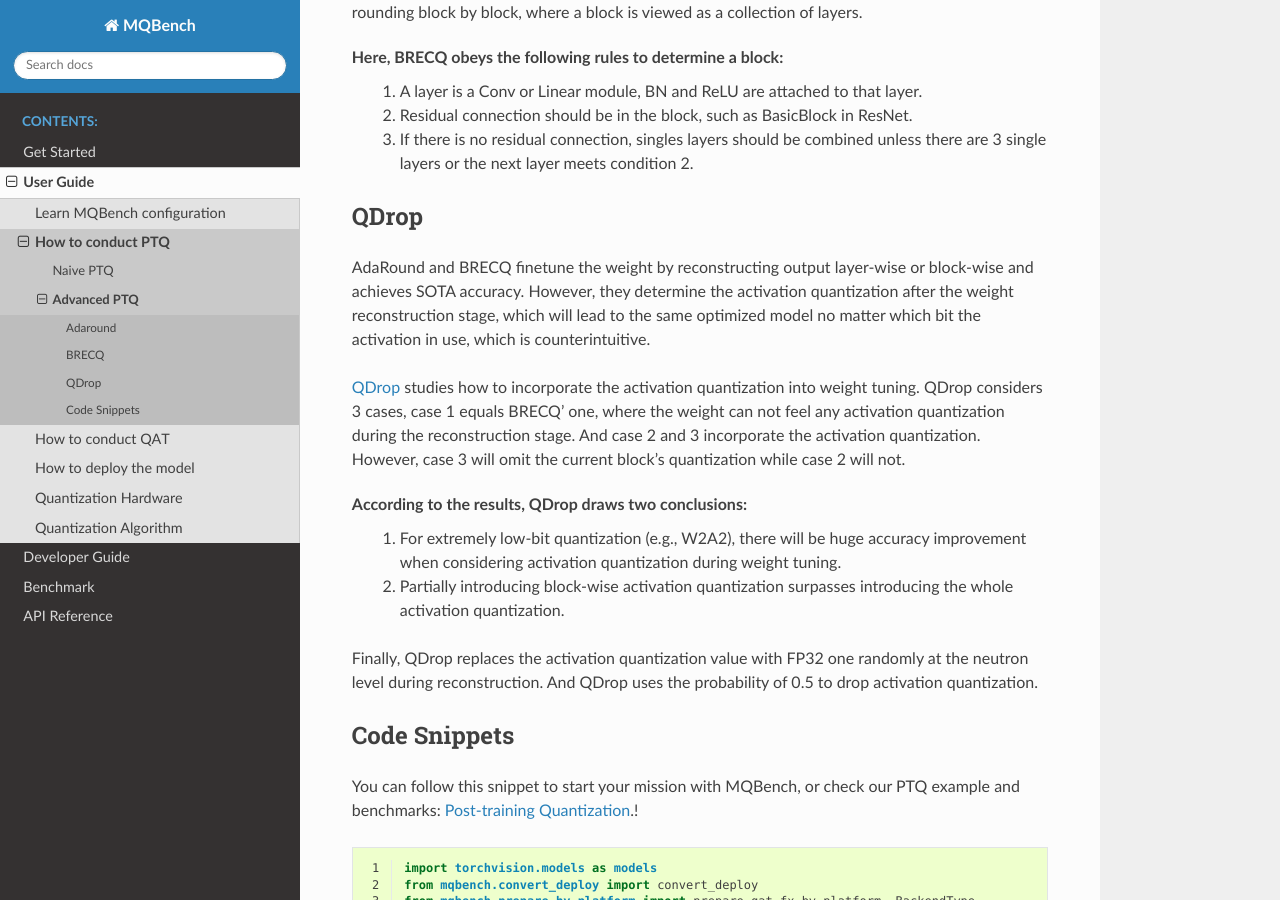
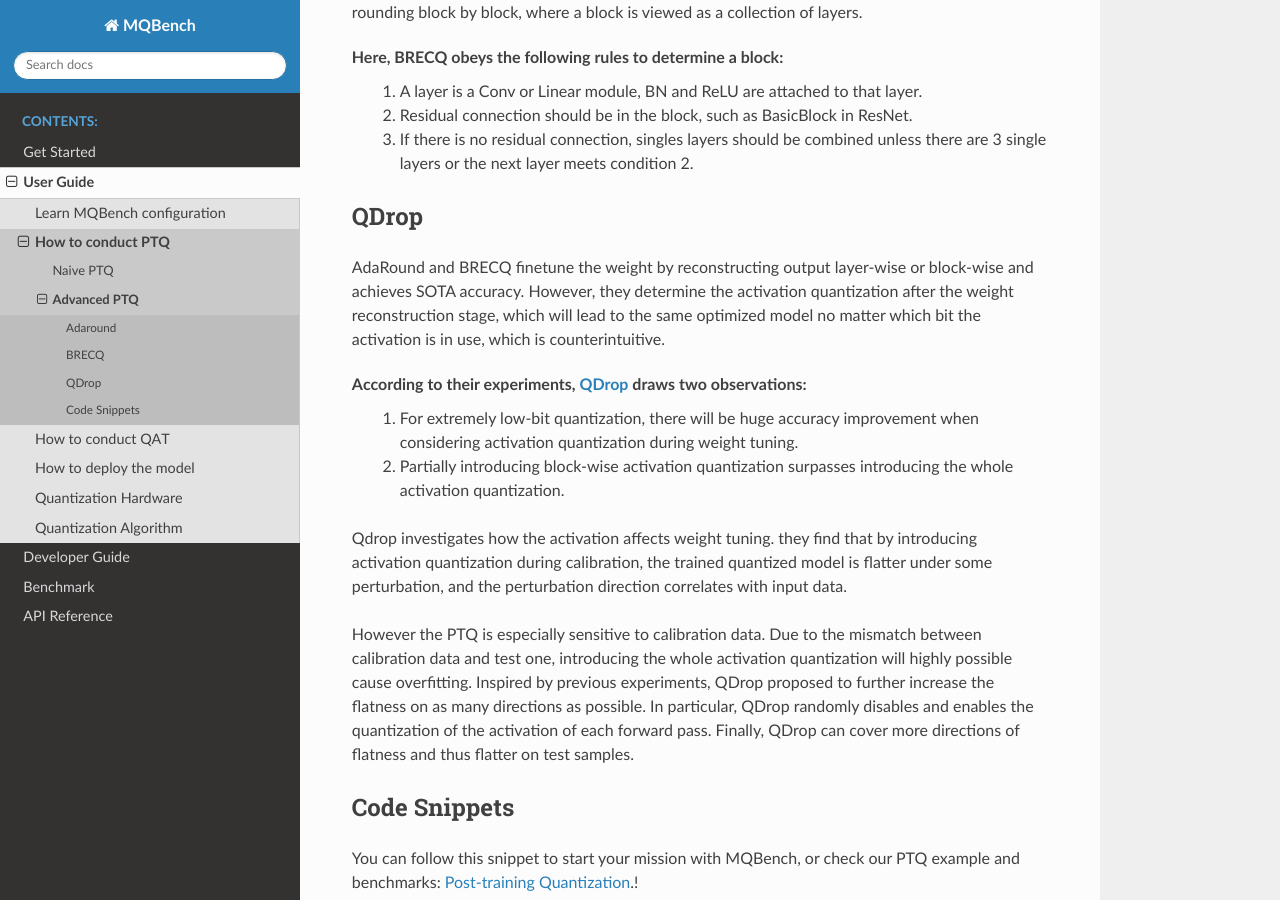
Before and after one commit to ModelTC/MQBench, a Sphinx documentation site: the page built from docs/source/user_guide/PTQ/advanced.rst, in a window 1280 px wide and 900 px high, scrolled down 1501 px. Built offline with Sphinx 7.4.7 and the Read the Docs theme 2.0.0, drawn with Linux system fonts in a browser that asks for light colours.

Commit message:
[Update]: update qdrop docs

```diff
--- a/docs/source/user_guide/PTQ/advanced.rst
+++ b/docs/source/user_guide/PTQ/advanced.rst
@@ -51,15 +51,15 @@ Here, BRECQ obeys the following rules to determine a block:
 QDrop
 ^^^^^
 
-AdaRound and BRECQ finetune the weight by reconstructing output layer-wise or block-wise and achieves SOTA accuracy. However, they determine the activation quantization after the weight reconstruction stage, which will lead to the same optimized model no matter which bit the activation in use, which is counterintuitive.
+AdaRound and BRECQ finetune the weight by reconstructing output layer-wise or block-wise and achieves SOTA accuracy. However, they determine the activation quantization after the weight reconstruction stage, which will lead to the same optimized model no matter which bit the activation is in use, which is counterintuitive.
 
-`QDrop <https://arxiv.org/pdf/2203.05740.pdf>`_ studies how to incorporate the activation quantization into weight tuning. QDrop considers 3 cases, case 1 equals BRECQ’ one, where the weight can not feel any activation quantization during the reconstruction stage. And case 2 and 3 incorporate the activation quantization. However, case 3 will omit the current block’s quantization while case 2 will not.
-
-According to the results, QDrop draws two conclusions:
-    1. For extremely low-bit quantization (e.g., W2A2), there will be huge accuracy improvement when considering activation quantization during weight tuning.
+According to their experiments, `QDrop <https://arxiv.org/pdf/2203.05740.pdf>`_ draws two observations:
+    1. For extremely low-bit quantization, there will be huge accuracy improvement when considering activation quantization during weight tuning.
     2. Partially introducing block-wise activation quantization surpasses introducing the whole activation quantization.
 
-Finally, QDrop replaces the activation quantization value with FP32 one randomly at the neutron level during reconstruction. And QDrop uses the probability of 0.5 to drop activation quantization.
+Qdrop investigates how the activation affects weight tuning. they find that by introducing activation quantization during calibration, the trained quantized model is flatter under some perturbation, and the perturbation direction correlates with input data.
+
+However the PTQ is especially sensitive to calibration data. Due to the mismatch between calibration data and test one, introducing the whole activation quantization will highly possible cause overfitting. Inspired by previous experiments, QDrop proposed to further increase the flatness on as many directions as possible. In particular, QDrop randomly disables and enables the quantization of the activation of each forward pass. Finally, QDrop can cover more directions of flatness and thus flatter on test samples.
 
 Code Snippets
 ^^^^^^^^^^^^^
```
